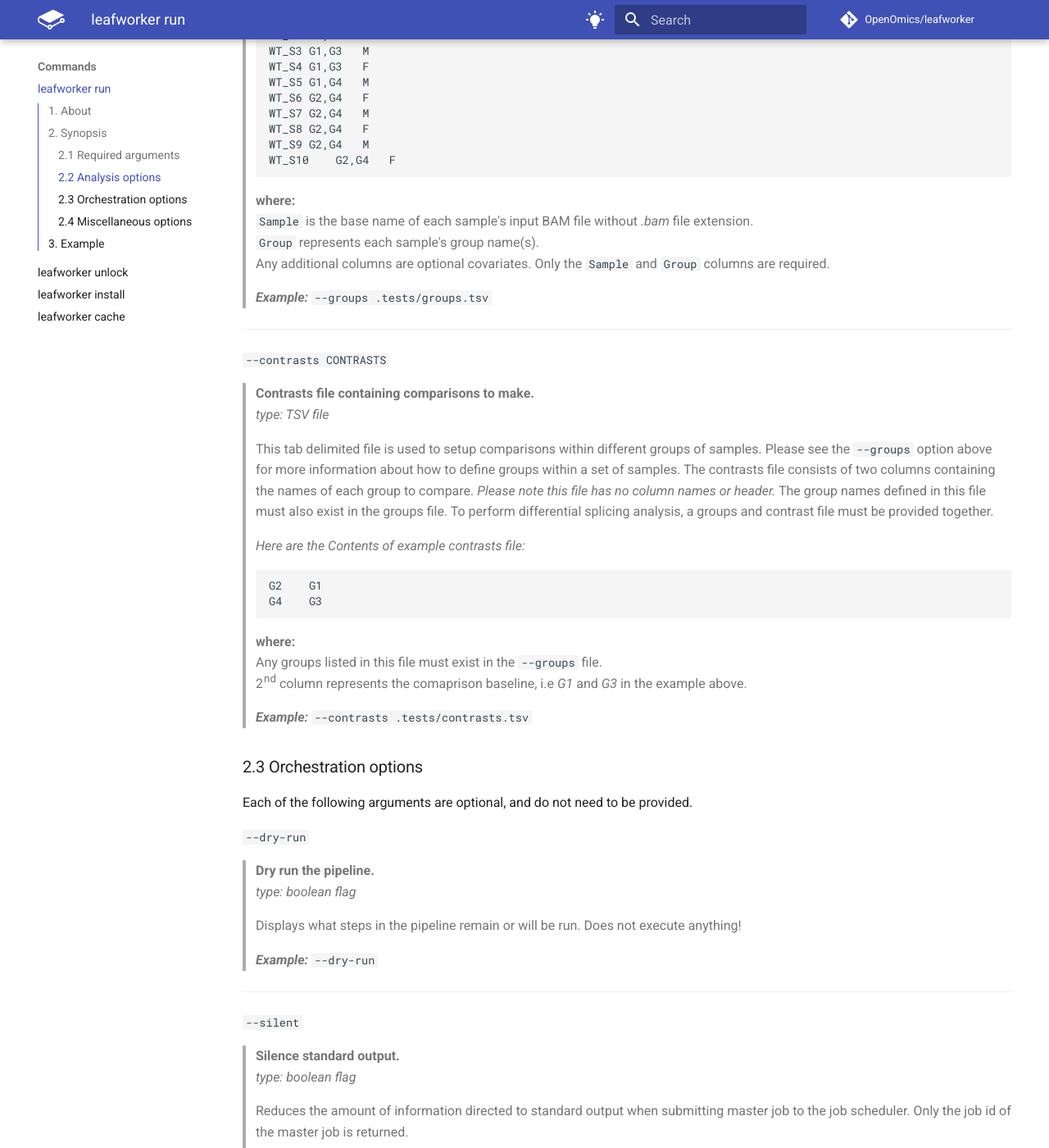
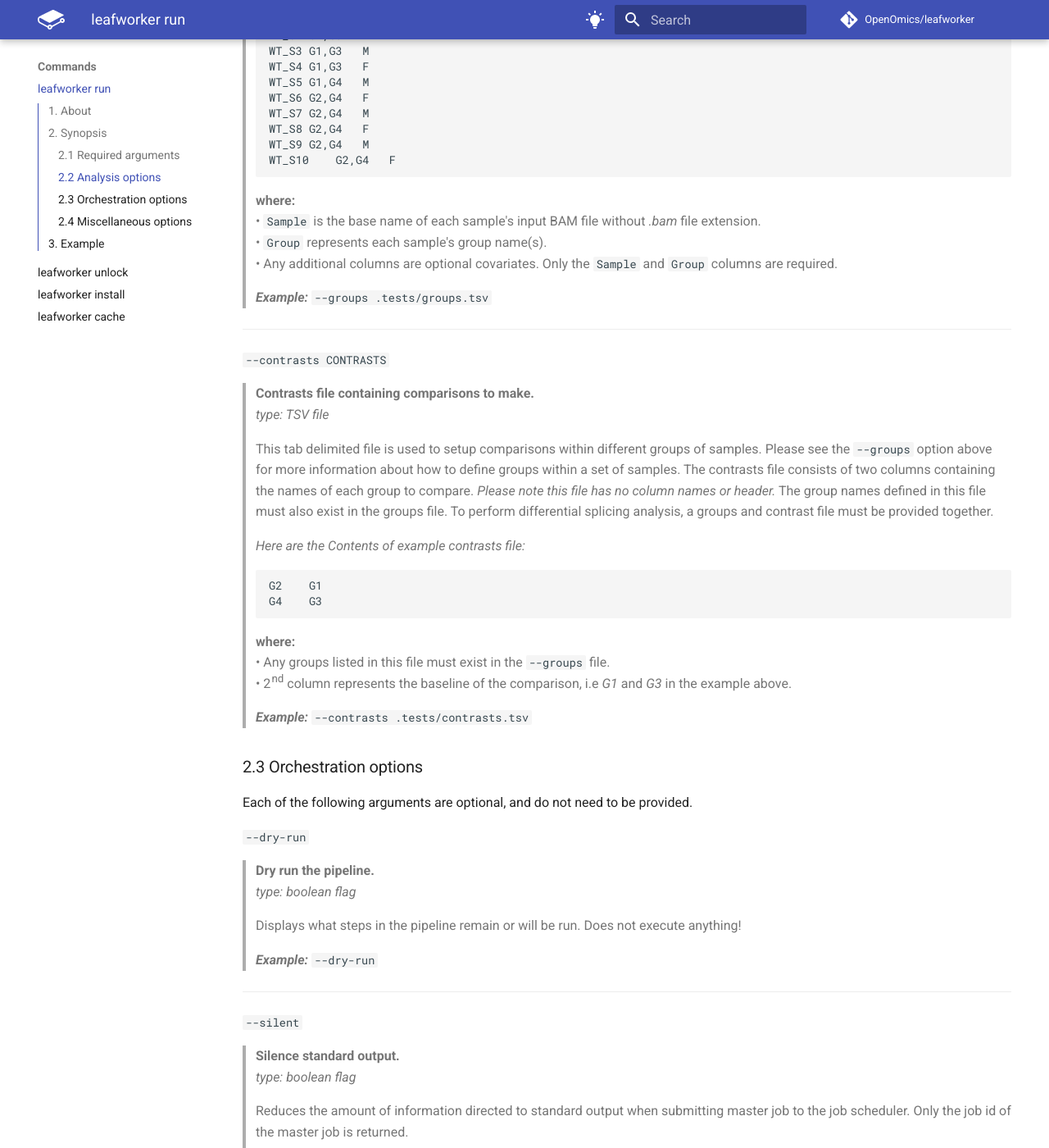
Before and after one commit to OpenOmics/leafworker, an MkDocs documentation site: the page built from docs/usage/run.md, in a window 1280 px wide and 1400 px high, scrolled down 2783 px. Shown: the whole window at 82% size. Built offline with MkDocs 1.6.1 and Material for MkDocs 9.7.7, drawn with Linux system fonts in a browser that asks for light colours; comment, search, counter and statistics services are not loaded; the version menu is left out.

Commit message:
Chore: Update formatting of column descriptions.

````diff
--- a/docs/usage/run.md
+++ b/docs/usage/run.md
@@ -95,9 +95,9 @@ Each of the following arguments are optional, and do not need to be provided.
 > ```
 >
 > **where:**
-> `Sample` is the base name of each sample's input BAM file without _.bam_  file extension.
-> `Group` represents each sample's group name(s).
-> Any additional columns are optional covariates. Only the `Sample` and `Group` columns are required.
+> • `Sample` is the base name of each sample's input BAM file without _.bam_  file extension.
+> • `Group` represents each sample's group name(s).
+> • Any additional columns are optional covariates. Only the `Sample` and `Group` columns are required.
 >
 > ***Example:*** `--groups .tests/groups.tsv`
 
@@ -115,8 +115,8 @@ Each of the following arguments are optional, and do not need to be provided.
 > ```
 >
 > **where:**
-> Any groups listed in this file must exist in the `--groups` file.
-> 2nd column represents the comaprison baseline, i.e _G1_ and _G3_ in the example above.
+> • Any groups listed in this file must exist in the `--groups` file.
+> • 2nd column represents the baseline of the comparison, i.e _G1_ and _G3_ in the example above.
 >
 > ***Example:*** `--contrasts .tests/contrasts.tsv`
 
````
